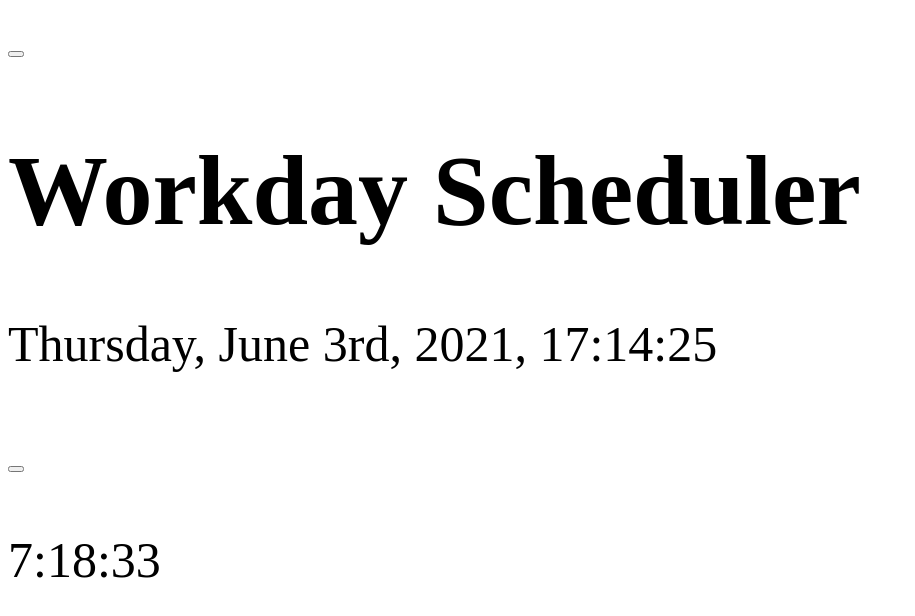
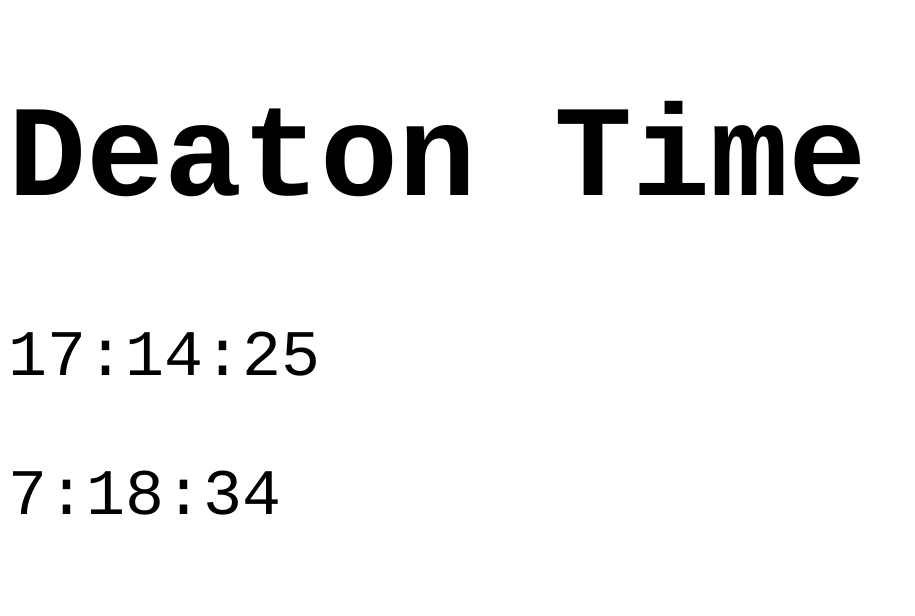
Before and after one commit to DavidVDeaton/DeatonTime, a plain HTML site: page index.html in a window 1280 px wide. Shown: the whole page, without its empty margins (0-915 px from the left). Drawn offline with nearby package versions, Linux system fonts and the light colour scheme; a web font is replaced by a local one.

Commit message:
working Deaton Time

```diff
--- a/index.html
+++ b/index.html
@@ -5,24 +5,20 @@
     <meta charset="UTF-8" />
     <meta name="viewport" content="width=device-width, initial-scale=1.0" />
     <meta http-equiv="X-UA-Compatible" content="ie=edge" />
+    <link href="https://allfont.net/allfont.css?fonts=digital-7" rel="stylesheet" type="text/css" />
     <link rel="stylesheet" href="style.css" />
     <title>Deaton Time</title>
   </head>
 
   <body>
-    <header class="jumbotron row" id = "tall">
-        <div class = "col-lg-1">
-           <button type = "button" class = "btn btn-primary btn-lg green" id = "yesterday"></button>
-        </div>
+    <header>
 
-        <div class = "col-lg-10">
-            <h1 class="display-3">Workday Scheduler</h1>
+        <div>
+            <h1>Deaton Time</h1>
             <p id="currentDay" class="lead"></p>
         </div>
 
-        <div class = "col-lg-1">
-            <button type = "button" class = "btn btn-primary btn-lg green" id = "tomorrow"></button>
-        </div>
+
     </header>
 
     <div class="container">
--- a/standardTime.js
+++ b/standardTime.js
@@ -1,6 +1,10 @@
+var deatonSec = 0;
+var deatonMin = 0;
+var deatonHour = 0;
+
 function updateTime () {
 
-    var now = moment.utc().format("dddd, MMMM Do, YYYY, HH:mm:ss");
+    var now = moment.utc().format("HH:mm:ss");
 
     $("#currentDay").text(now);
 };
@@ -8,7 +12,8 @@ function updateTime () {
 setInterval(updateTime, 1000);
 updateTime();
 
-function updateDeatonTime () {
+
+function getDeatonTime () {
 
     var hour = moment.utc().format("HH");
 
@@ -18,18 +23,64 @@ function updateDeatonTime () {
 
     var deatonTime = ((hour*3600) + (minute*60) + second*1)/8640;
 
-    var deatonHour = Math.floor(deatonTime);
+    console.log (deatonTime);
 
-    var deatonMin = (deatonTime - deatonHour)*100;
+    deatonHour = Math.floor(deatonTime);
 
-    var deatonSec = (deatonMin - Math.floor(deatonMin))*100;
+    deatonMinutes = (deatonTime - deatonHour)*100;
 
-    $("#currentDay2").text(deatonHour + ":" + Math.floor(deatonMin) + ":" + Math.round(deatonSec));
+    deatonMin = Math.floor((deatonTime - deatonHour)*100);
 
+    deatonSec = Math.round((deatonMinutes - deatonMin)*100);
+
+    $("#currentDay2").text(deatonHour + ":" + deatonMin + ":" + deatonSec);
 
 };
 
-setInterval(updateDeatonTime, 12);
+function updateDeatonTime () {
+
+    deatonSec++;
+
+    if (deatonSec > 99) {
+        deatonSec = 0;
+        deatonMin++;
+    }
+
+    if (deatonMin > 99) {
+        deatonMin = 0;
+        deatonHour++;
+    }
+
+    if (deatonHour > 9) {
+        deatonHour = 0;
+    }
+
+    if (deatonSec < 10) {
+
+        var displayDeatonSec = "0" + deatonSec;
+    }
+
+    else {
+        displayDeatonSec = deatonSec;
+    }
+
+    if (deatonMin < 10) {
+
+        var displayDeatonMin = "0" + deatonMin;
+    }
+
+    else {
+        displayDeatonMin = deatonMin;
+    }
+
+    $("#currentDay2").text(deatonHour + ":" + displayDeatonMin + ":" + displayDeatonSec);
+
+
+}
+
+
+
 setInterval(updateTime, 1000);
-updateDeatonTime ();
 updateTime();
+getDeatonTime ();
+setInterval(updateDeatonTime, 864);
--- a/style.css
+++ b/style.css
@@ -1,3 +1,5 @@
+
 body {
-    font-size: 50px;
+    font-size: 65px;
+    font-family: Courier, Lucida, monospace;
 }
```
